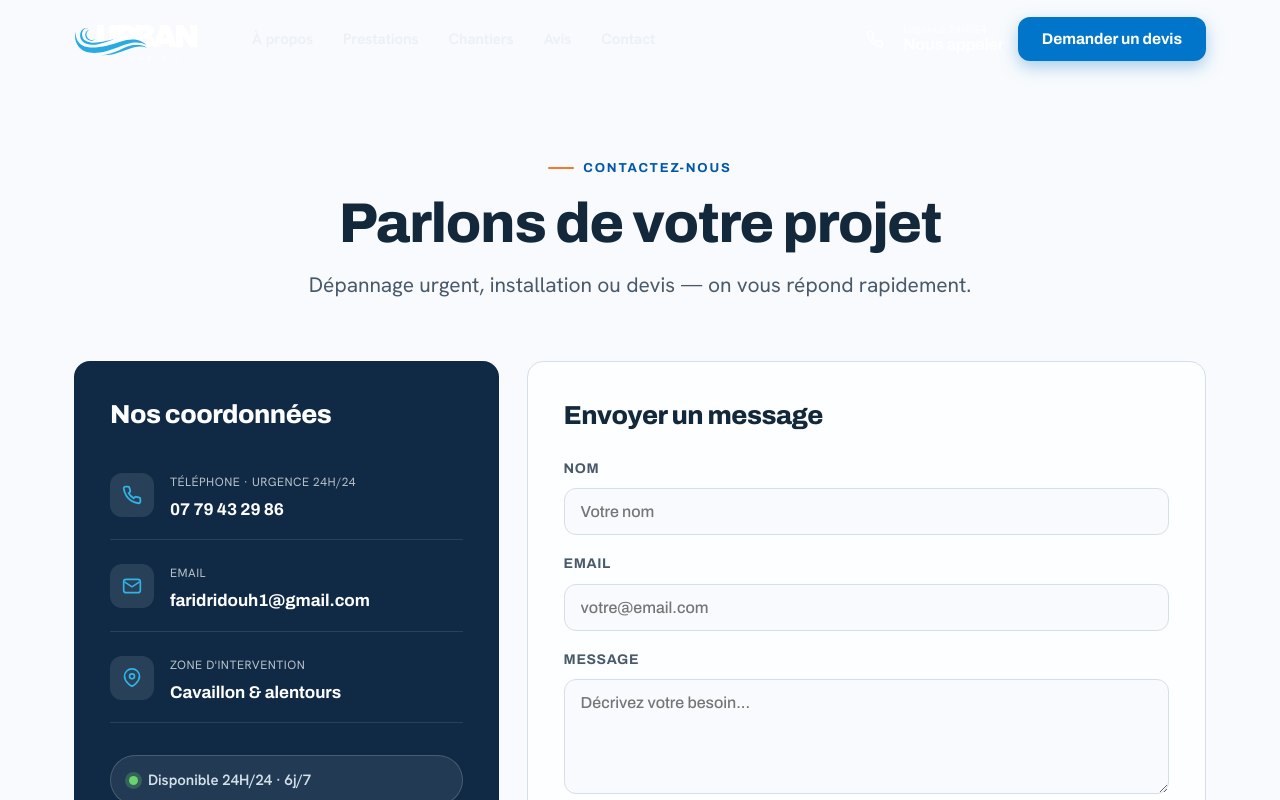
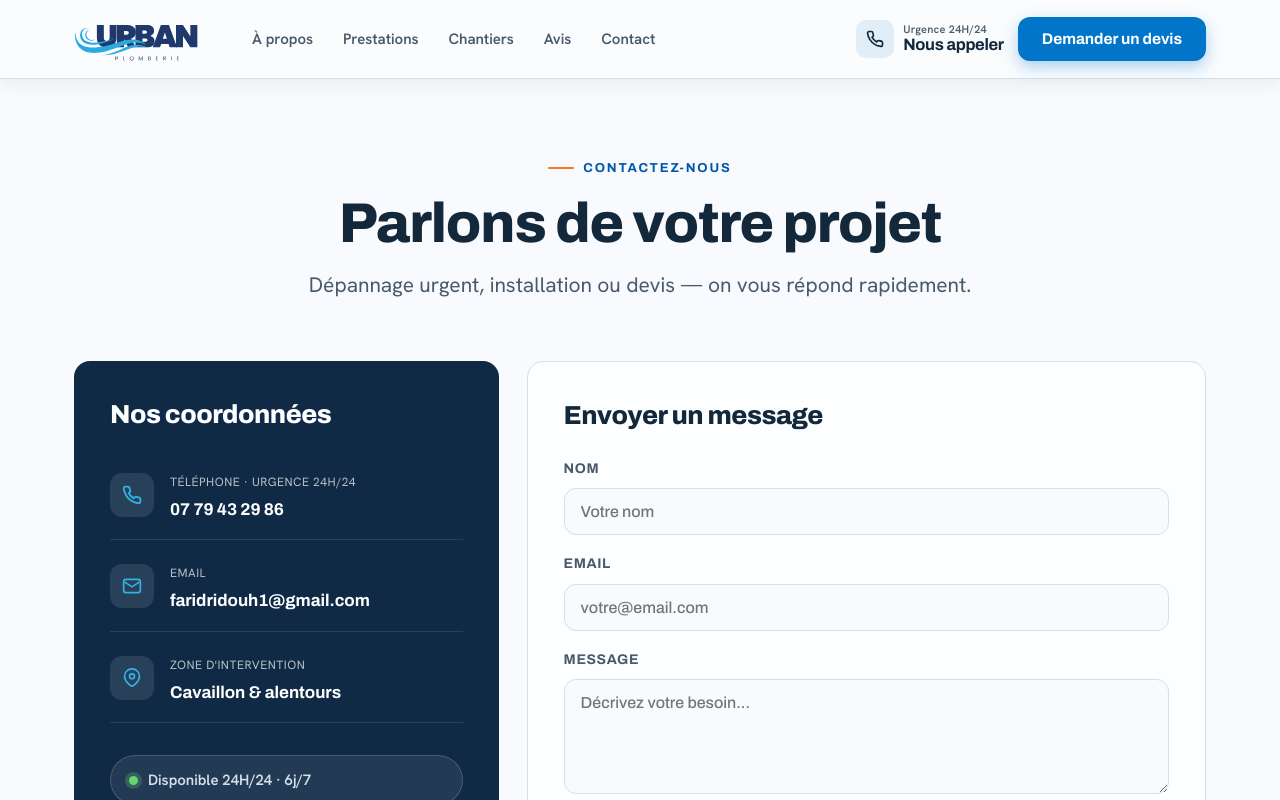
Before and after one commit to yanislft/UrbanPlomberie, a React (Vite) app: page /contact in a window 1280 px wide. Shown: the top 800 px of the page. Built offline with nearby package versions, Linux system fonts and the light colour scheme.

Commit message:
fix: navbar always opaque on non-home pages (contact, mentions légales)

```diff
--- a/src/components/Navbar.jsx
+++ b/src/components/Navbar.jsx
@@ -1,4 +1,5 @@
 import { useState, useEffect } from "react";
+import { useLocation } from "react-router-dom";
 import LogoWhite from "../assets/logo/upLogo1White.svg";
 import LogoColor from "../assets/logo/upLogo1.svg";
 
@@ -19,6 +20,8 @@ const links = [
 const MOBILE = 1024;
 
 export default function Navbar() {
+  const location = useLocation();
+  const isHome = location.pathname === "/";
   const [scrolled, setScrolled] = useState(false);
   const [open, setOpen]         = useState(false);
   const mq = typeof window !== 'undefined' ? window.matchMedia(`(max-width: ${MOBILE}px)`) : null;
@@ -48,11 +51,11 @@ export default function Navbar() {
 
   return (
     <>
-      <header id="navbar" className={`up-header${scrolled ? " scrolled" : ""}`}>
+      <header id="navbar" className={`up-header${(scrolled || !isHome) ? " scrolled" : ""}`}>
         <div className="up-wrap up-nav">
 
           <a href="/" className="up-brand" aria-label="Urban Plomberie accueil">
-            <img src={scrolled ? LogoColor : LogoWhite} alt="Urban Plomberie" className="up-brand-logo" />
+            <img src={(scrolled || !isHome) ? LogoColor : LogoWhite} alt="Urban Plomberie" className="up-brand-logo" />
           </a>
 
           {!mobile && (
```
